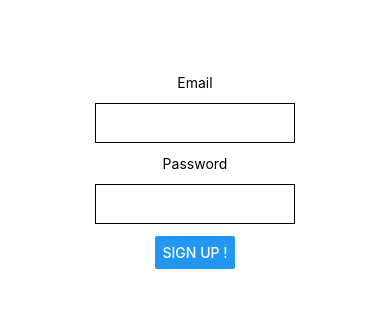
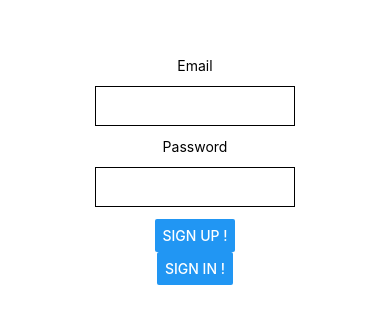
Before and after one commit to EnzoCasalini/web-cloud-ynov, a React Native app: screen / in a window 390 px wide. Shown: the part 251-574 px from the top of the page. Built offline with nearby package versions, Linux system fonts and the light colour scheme.

Commit message:
Added signed in

```diff
--- a/App.js
+++ b/App.js
@@ -1,6 +1,7 @@
 import {Button, StyleSheet, Text, TextInput, View} from 'react-native';
 import {useState} from "react";
 import {signup} from "./auth_signup_password";
+import {signin} from "./auth_signin_password";
 
 export default function App() {
     const [email, setEmail] = useState('');
@@ -22,6 +23,7 @@ export default function App() {
             secureTextEntry={true}
         ></TextInput>
         <Button title="Sign Up !" onPress={() => signup(email, password)}></Button>
+        <Button title="Sign In !" onPress={() => signin(email, password)}></Button>
     </View>
   );
 }
--- /dev/null
+++ b/auth_signin_password.js
@@ -0,0 +1,18 @@
+import './firebaseConfig'
+import { getAuth, signInWithEmailAndPassword } from 'firebase/auth';
+
+const auth = getAuth();
+export const signin = (email, password) => {
+    signInWithEmailAndPassword(auth, email, password)
+        .then((userCredential) => {
+            // Signed in
+            const user = userCredential.user;
+            console.log(user);
+            console.log('User has been signed in successfully !')
+        })
+        .catch((error) => {
+            const errorCode = error.code;
+            const errorMessage = error.message;
+            console.log(errorCode, errorMessage);
+        });
+}
```
Lines whose indentation alone changed are shown as unchanged.
